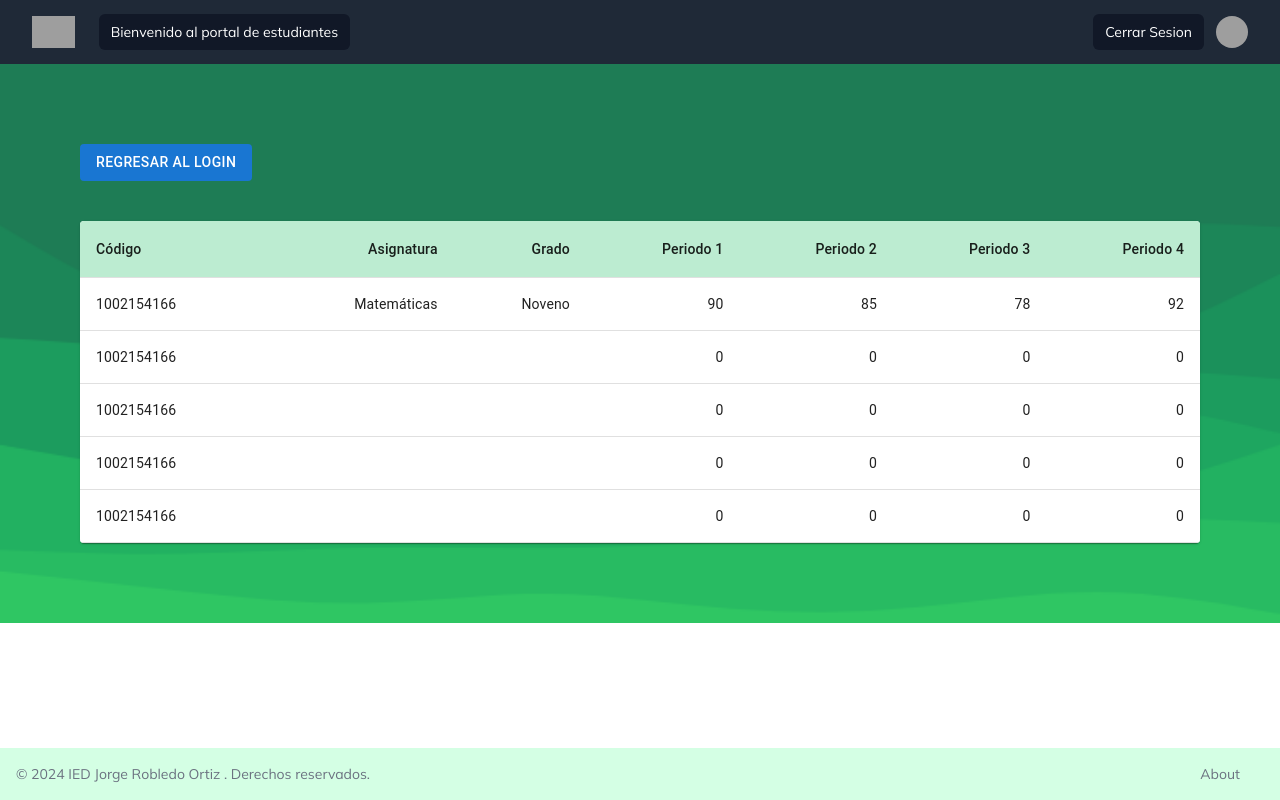
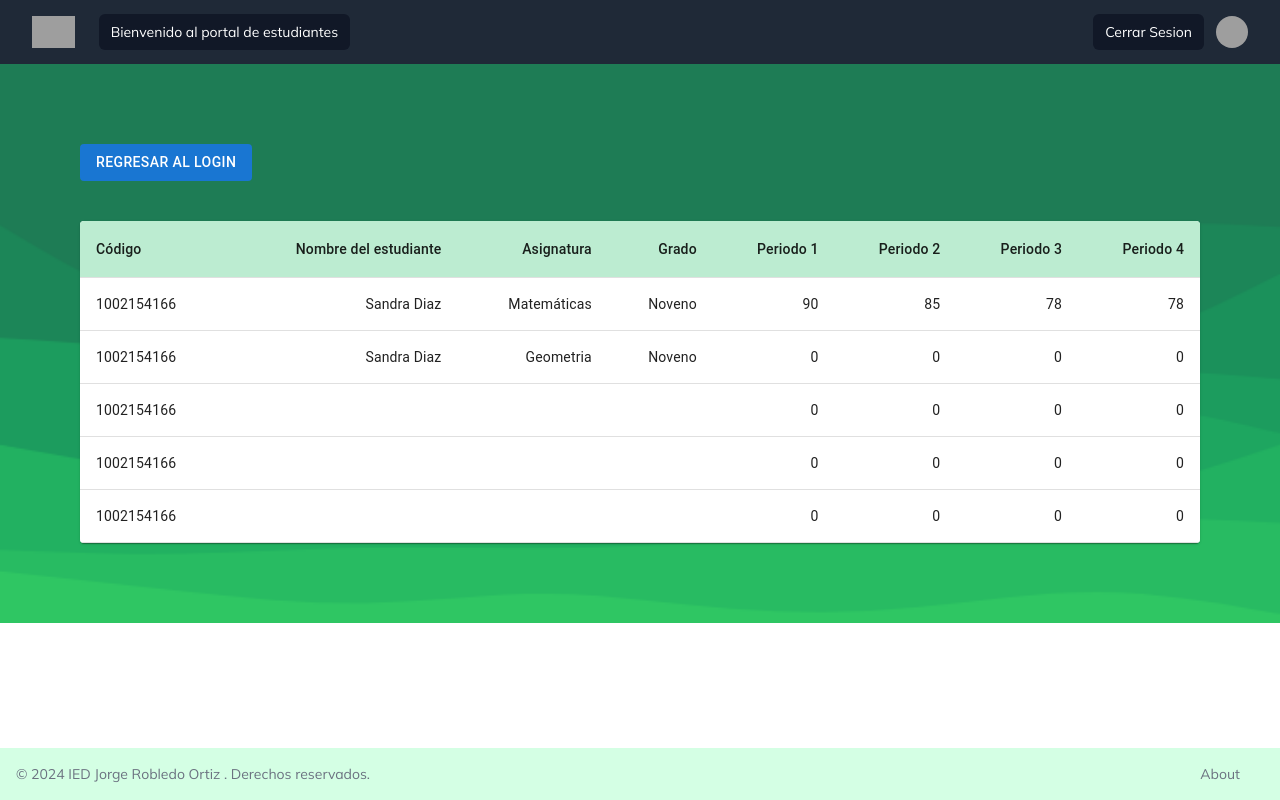
Before and after one commit to luisaolivero03/Mintic-proyecto, a Next.js app: page /dashboard/calificaciones in a window 1280 px wide. Built offline with nearby package versions, Linux system fonts and the light colour scheme; grey boxes are pictures that could not be loaded.

Commit message:
modificaciones en calificaciones, inicio, visualizacion, entre otras cosas

```diff
--- a/src/components/Table.jsx
+++ b/src/components/Table.jsx
@@ -13,11 +13,11 @@ function createData(name, asignatura, grado, periodo1, periodo2, periodo3, perio
 }
 
 const rows = [
-  createData('1002154166', 'Matemáticas', 'Noveno', 90, 85, 78, 92),
-  createData('1002154166', '', '', 0,0 , 0,0 ),
-  createData('1002154166', '', '', 0,0 , 0,0 ),
-  createData('1002154166', '', '', 0,0 , 0,0 ),
-  createData('1002154166', '', '', 0,0 , 0,0 ),
+  createData('1002154166','Sandra Diaz', 'Matemáticas', 'Noveno', 90, 85, 78, 92,),
+  createData('1002154166', 'Sandra Diaz','Geometria', 'Noveno', 0,0 , 0,0, ),
+  createData('1002154166', '','', '', 0,0 , 0,0 ),
+  createData('1002154166', '','', '', 0,0 , 0,0 ),
+  createData('1002154166', '','', '', 0,0 , 0,0 ),
 
   // Agrega más filas según sea necesario
 ];
@@ -29,6 +29,7 @@ export default function Calificaciones() {
         <TableHead>
           <TableRow>
             <TableCell>Código</TableCell>
+            <TableCell align="right">Nombre del estudiante</TableCell>
             <TableCell align="right">Asignatura</TableCell>
             <TableCell align="right">Grado</TableCell>
             <TableCell align="right">Periodo 1</TableCell>
@@ -49,6 +50,7 @@ export default function Calificaciones() {
               <TableCell align="right">{row.periodo2}</TableCell>
               <TableCell align="right">{row.periodo3}</TableCell>
               <TableCell align="right">{row.periodo4}</TableCell>
+              <TableCell align="right">{row.periodo4}</TableCell>
             </TableRow>
           ))}
         </TableBody>
```
